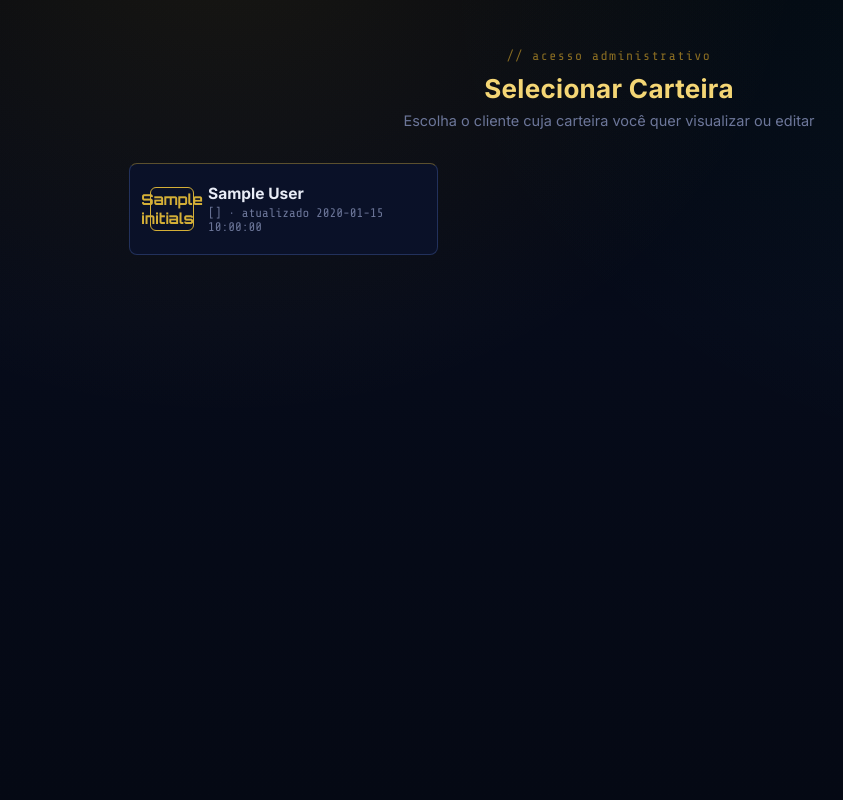
After one commit to guizpenteado-web/Macro_DESK_V2, a Flask app: template Portfolio/templates/admin_picker.html in a window 1280 px wide. The commit adds this page. Shown: the whole page, without its empty margins (31-874 px from the left). Run offline with Flask 3, Linux system fonts and the light colour scheme; the template is opened without the code that fills it: most values are stand-ins (such as "Sample title", 1, 10 or a date in 2020).

Commit message:
Portfolio: portal admin permite ao guilherme selecionar e visualizar/editar qualquer carteira cadastrada

```diff
--- a/Portfolio/server.py
+++ b/Portfolio/server.py
@@ -226,12 +226,32 @@ def _hub_username():
     return request.headers.get("X-Hub-Username", "").strip()
 
 
+def _hub_role():
+    # Mesma garantia do _hub_username(): o Hub remove qualquer "X-Hub-Role"
+    # que o cliente tenha mandado antes de injetar o valor real (ver
+    # _IDENTITY_HEADERS em unified_server.py) — nao e forjavel pelo browser.
+    return request.headers.get("X-Hub-Role", "").strip()
+
+
 def resolve_client(db):
-    """Retorna (client_row_ou_None, veio_do_hub: bool)."""
+    """Retorna (client_row_ou_None, veio_do_hub: bool).
+
+    Admin do Hub sem carteira propria vinculada pode "visualizar como"
+    qualquer cliente cadastrado (selecionado em /admin/select/<username>,
+    guardado na sessao) — ver admin_picker() e admin_select_client().
+    """
     hub_username = _hub_username()
     if hub_username:
         row = db.execute("SELECT * FROM clients WHERE hub_username=?", (hub_username,)).fetchone()
-        return row, True
+        if row:
+            return row, True
+        if _hub_role() == "admin":
+            admin_view_as = session.get("admin_view_as")
+            if admin_view_as:
+                row2 = db.execute("SELECT * FROM clients WHERE username=?", (admin_view_as,)).fetchone()
+                if row2:
+                    return row2, True
+        return None, True
     if "client_id" in session:
         row = db.execute("SELECT * FROM clients WHERE id=?", (session["client_id"],)).fetchone()
         return row, False
@@ -286,6 +306,8 @@ def dashboard():
     db = get_db()
     client, via_hub = resolve_client(db)
     if client is None:
+        if via_hub and _hub_role() == "admin":
+            return _render_admin_picker(db)
         if via_hub:
             return _NO_PORTFOLIO_HTML.format(hub_username=_hub_username()), 404
         return redirect(url_for("login", next=request.path))
@@ -296,6 +318,7 @@ def dashboard():
     state.setdefault("pages", {})
     summary = compute_summary(state["assets"])
     has_helios = os.path.exists(_helios_path(client["username"]))
+    is_admin_view = via_hub and _hub_role() == "admin" and session.get("admin_view_as") == client["username"]
     return render_template(
         "dashboard.html",
         client=client,
@@ -303,7 +326,42 @@ def dashboard():
         summary=summary,
         embedded=via_hub,
         has_helios=has_helios,
+        is_admin_view=is_admin_view,
     )
+
+
+def _render_admin_picker(db):
+    rows = db.execute(
+        """
+        SELECT c.username, c.display_name, c.initials, p.updated_at
+        FROM clients c
+        LEFT JOIN portfolios p ON p.client_id = c.id
+        WHERE c.hub_username IS NULL OR c.hub_username != ?
+        ORDER BY c.display_name COLLATE NOCASE
+        """,
+        (_hub_username(),),
+    ).fetchall()
+    return render_template("admin_picker.html", clients=rows)
+
+
+@app.route("/admin/select/<username>")
+def admin_select_client(username):
+    if _hub_role() != "admin":
+        abort(403)
+    db = get_db()
+    row = db.execute("SELECT * FROM clients WHERE username=?", (username,)).fetchone()
+    if not row:
+        abort(404)
+    session["admin_view_as"] = username
+    return redirect(url_for("dashboard"))
+
+
+@app.route("/admin/switch")
+def admin_switch_client():
+    if _hub_role() != "admin":
+        abort(403)
+    session.pop("admin_view_as", None)
+    return redirect(url_for("dashboard"))
 
 
 def _helios_path(username):
--- /dev/null
+++ b/Portfolio/templates/admin_picker.html
@@ -0,0 +1,71 @@
+<!DOCTYPE html>
+<html lang="pt-BR">
+<head>
+<meta charset="UTF-8">
+<meta name="viewport" content="width=device-width, initial-scale=1.0">
+<title>Portfolio — Selecionar Carteira</title>
+<link rel="preconnect" href="https://fonts.googleapis.com">
+<link href="https://fonts.googleapis.com/css2?family=Orbitron:wght@700;900&family=Inter:wght@400;500;600;700&family=Share+Tech+Mono&display=swap" rel="stylesheet">
+<style>
+  :root{
+    --navy-950:#03060f; --navy-900:#060b1a; --navy-800:#0a1128; --line:#22315c;
+    --gold:#d4af37; --gold-light:#f4d675; --gold-dim:#8a6d22;
+    --text:#e9edf7; --text-mid:#aab3cf; --text-dim:#6c7699;
+  }
+  *{box-sizing:border-box; margin:0; padding:0;}
+  html,body{height:100%;}
+  body{
+    min-height:100vh; padding:48px 24px;
+    background:
+      radial-gradient(ellipse at 20% -10%, rgba(212,175,55,0.10), transparent 40%),
+      radial-gradient(ellipse at 100% 0%, rgba(46,230,214,0.06), transparent 45%),
+      linear-gradient(180deg, var(--navy-950), var(--navy-900) 40%, #050914 100%);
+    color:var(--text); font-family:'Inter', system-ui, sans-serif;
+  }
+  .wrap{max-width:960px; margin:0 auto;}
+  .head{margin-bottom:34px; text-align:center;}
+  .eyebrow{font-family:'Share Tech Mono', monospace; font-size:13px; color:var(--gold-dim); letter-spacing:1.5px; margin-bottom:10px;}
+  h1{font-family:'Inter'; font-weight:700; font-size:26px; color:var(--gold-light); letter-spacing:0.3px;}
+  .sub{color:var(--text-dim); font-size:14.5px; margin-top:8px;}
+  .grid{display:grid; grid-template-columns:repeat(auto-fill, minmax(260px, 1fr)); gap:16px;}
+  .card{
+    background:var(--navy-800); border:1px solid var(--line); border-top:1px solid rgba(212,175,55,0.4);
+    border-radius:8px; padding:20px; display:flex; align-items:center; gap:14px;
+    text-decoration:none; color:var(--text); transition:border-color .15s ease, transform .15s ease;
+  }
+  .card:hover{border-color:var(--gold); transform:translateY(-1px);}
+  .mark{
+    width:44px; height:44px; border-radius:6px; border:1px solid var(--gold); flex:none;
+    display:flex; align-items:center; justify-content:center;
+    font-family:'Orbitron'; font-weight:700; color:var(--gold); font-size:15px;
+  }
+  .name{font-weight:700; font-size:15.5px; color:var(--text);}
+  .meta{font-size:12.5px; color:var(--text-dim); margin-top:3px; font-family:'Share Tech Mono';}
+  .empty{text-align:center; color:var(--text-dim); font-size:14.5px; padding:40px 0;}
+</style>
+</head>
+<body>
+  <div class="wrap">
+    <div class="head">
+      <div class="eyebrow">// acesso administrativo</div>
+      <h1>Selecionar Carteira</h1>
+      <div class="sub">Escolha o cliente cuja carteira você quer visualizar ou editar</div>
+    </div>
+    {% if clients %}
+    <div class="grid">
+      {% for c in clients %}
+      <a class="card" href="{{ url_for('admin_select_client', username=c['username']) }}">
+        <div class="mark">{{ c['initials'] }}</div>
+        <div>
+          <div class="name">{{ c['display_name'] }}</div>
+          <div class="meta">{{ c['username'] }}{% if c['updated_at'] %} · atualizado {{ c['updated_at'] }}{% endif %}</div>
+        </div>
+      </a>
+      {% endfor %}
+    </div>
+    {% else %}
+    <div class="empty">Nenhuma carteira cadastrada ainda.</div>
+    {% endif %}
+  </div>
+</body>
+</html>
--- a/Portfolio/templates/dashboard.html
+++ b/Portfolio/templates/dashboard.html
@@ -433,6 +433,9 @@
   <div class="top-ticker" id="tickerRow"></div>
   <div class="clock">
     <span><span class="live-dot"></span><span id="clockBox">—</span></span>
+    {% if is_admin_view %}
+    <a href="{{ url_for('admin_switch_client') }}" class="logout-btn" style="text-decoration:none;">Trocar Carteira</a>
+    {% endif %}
     {% if not embedded %}
     <form method="post" action="{{ url_for('logout') }}" style="margin:0;">
       <button type="submit" class="logout-btn">Sair</button>
```
